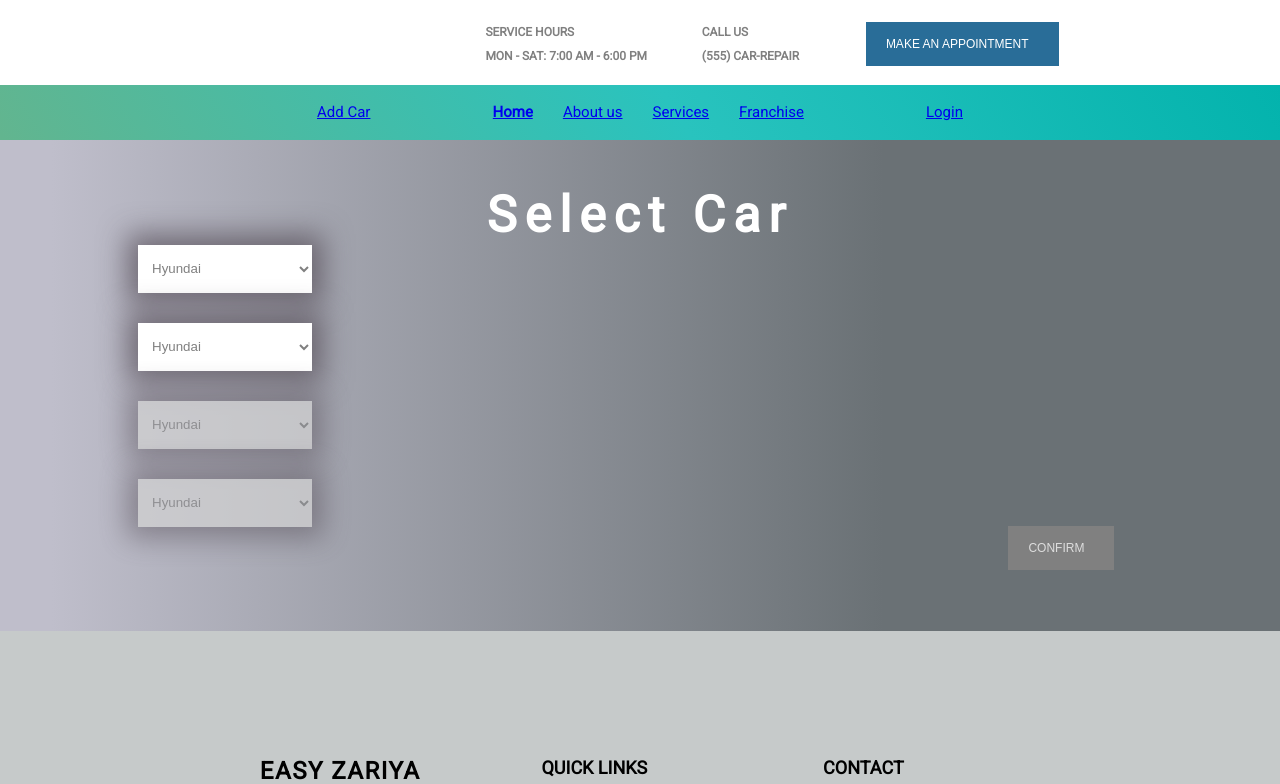
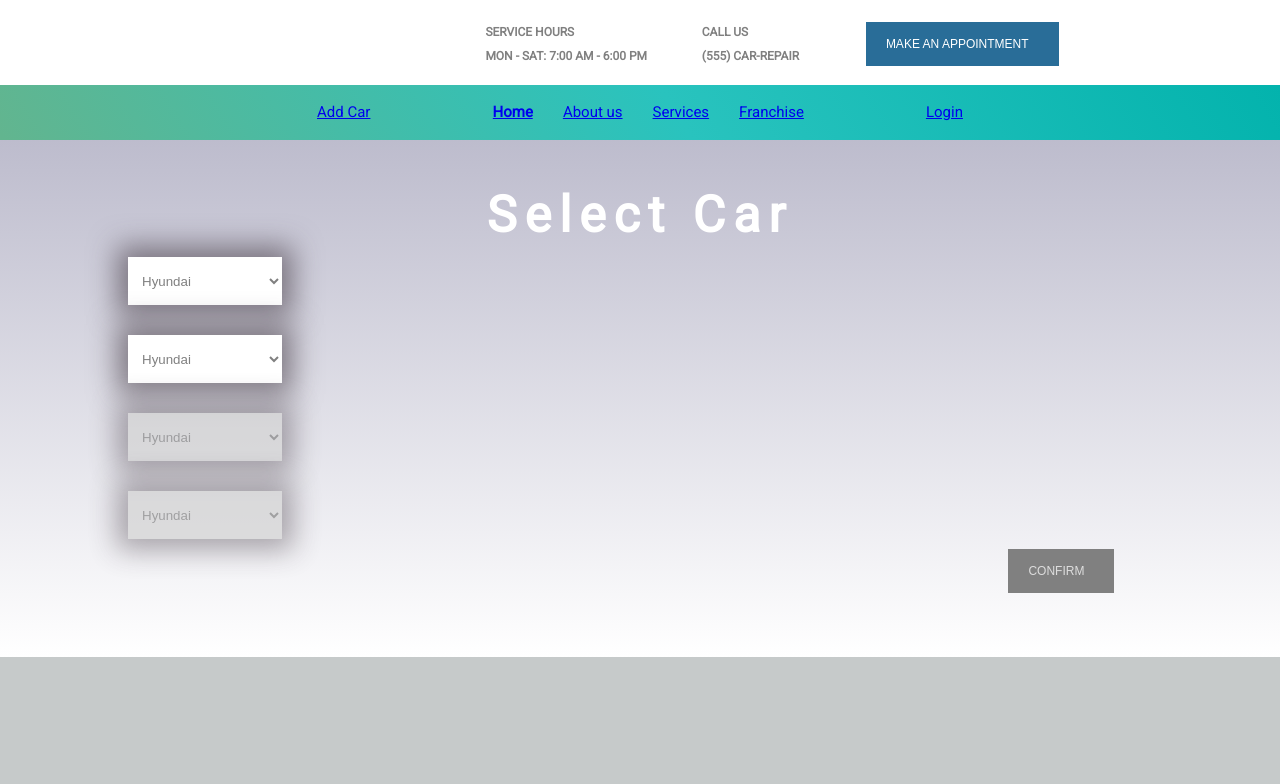
Before and after one commit to easyzariyaDeveloper/CustomerPortal, a React app: page /add-car in a window 1280 px wide. Shown: the top 784 px of the page. Built offline with nearby package versions, Linux system fonts and the light colour scheme.

Commit message:
added mixin and minimized the redundancy

```diff
--- a/src/Assets/common-styled.js
+++ b/src/Assets/common-styled.js
@@ -1,5 +1,5 @@
-import {css} from "styled-components";
-import { base_spacing } from "./style-var";
+import { css } from "styled-components";
+import { base_spacing, header_font_size, header_font_color } from "./style-var";
 
 export const alignHorizontally = css`
   display: flex;
@@ -10,10 +10,29 @@ export const alignCenter = css`
   ${alignHorizontally}
   align-items: center;
 `;
-
+export const flexColumn = css`
+  ${alignCenter}
+  flex-direction :column;
+`;
 export const Spacing1X = css`
   padding: ${base_spacing}px;
-`
+`;
 export const Spacing1_5X = css`
   padding: ${base_spacing * 1.5}px;
-`
+`;
+
+export const PageWrapper = css`
+  position: relative;
+`;
+
+export const PageHeader = css`
+  position: absolute;
+  top: 50px;
+  left: 0;
+  right: 0;
+  font-weight: bold;
+  font-size: ${header_font_size}px;
+  color: ${header_font_color};
+  text-align: center;
+  text-transform: capitalize;
+`;
--- a/src/Assets/scss/index.scss
+++ b/src/Assets/scss/index.scss
@@ -1,24 +1,31 @@
-
 @import "reset.scss";
 @import "variable.scss";
+@import "mixin.scss";
 
-body{
-    font-family: 'Roboto', sans-serif !important;
+body {
+  font-family: "Roboto", sans-serif !important;
   //font-family: 'Roboto Condensed', sans-serif !important;
 }
 
-.vertical-center-element{
+.vertical-center-element {
   display: flex;
   align-items: center;
 }
 
-.link{
+.link {
   text-decoration: none;
   font-size: 16px;
   font-weight: 600;
 }
 
-input::placeholder{
+input::placeholder {
   color: #959595;
   letter-spacing: 1px;
 }
+
+.grey-gradient {
+  @include gradient(
+    saturate(rgba(191, 190, 203, 1), 4%),
+    lighten(rgba(106, 113, 117, 1), 69%)
+  );
+}
--- /dev/null
+++ b/src/Assets/scss/mixin.scss
@@ -0,0 +1,23 @@
+@mixin box-shadow($top, $left, $blur, $color, $inset: false) {
+  @if $inset {
+    -webkit-box-shadow: inset $top $left $blur $color;
+    -moz-box-shadow: inset $top $left $blur $color;
+    box-shadow: inset $top $left $blur $color;
+  } @else {
+    -webkit-box-shadow: $top $left $blur $color;
+    -moz-box-shadow: $top $left $blur $color;
+    box-shadow: $top $left $blur $color;
+  }
+}
+
+@mixin gradient($from, $to) {
+  background: -webkit-gradient(
+    linear,
+    left top,
+    left bottom,
+    from($from),
+    to($to)
+  );
+  background: -moz-linear-gradient(90deg, $from, $to);
+  filter: progid:DXImageTransform.Microsoft.gradient(startColorstr='#{$from}', endColorstr='#{$to}');
+}
--- a/src/Assets/style-var.js
+++ b/src/Assets/style-var.js
@@ -1,4 +1,6 @@
 export const base_spacing = 10;
 export const login_bg_color = "#E7EAFF";
 export const white_color = "#FFFFFF";
-export const border_color= "#D5D5D5";
+export const border_color = "#D5D5D5";
+export const header_font_size = 50;
+export const header_font_color = "#fff";
--- a/src/Component/AddCar/AddCarForm/styles.js
+++ b/src/Component/AddCar/AddCarForm/styles.js
@@ -1,7 +1,7 @@
 import styled from "styled-components";
+import { flexColumn } from "../../../Assets/common-styled";
 
 export const StyledForm = styled.form`
-  width: 17%;
-  display: flex;
-  flex-direction: column;
+  width: 15%;
+  ${flexColumn}
 `;
--- a/src/Component/AddCar/index.js
+++ b/src/Component/AddCar/index.js
@@ -41,7 +41,7 @@ export default function AddCar() {
   ];
   return (
     <PageLayout>
-      <AddCarPageWrapper>
+      <AddCarPageWrapper className="grey-gradient">
         <AddCarPageHeader>Select Car</AddCarPageHeader>
         <AddCarForm fields={dummydata}></AddCarForm>
         <ButtonWrapper>
--- a/src/Component/AddCar/styles.js
+++ b/src/Component/AddCar/styles.js
@@ -1,38 +1,21 @@
 import styled from "styled-components";
-
-const dark_font_color = "#02133C";
-const base_spacing = "10";
+import {
+  flexColumn,
+  PageHeader,
+  PageWrapper,
+} from "../../Assets/common-styled";
 
 export const AddCarPageWrapper = styled.div`
+  ${flexColumn}
+  ${PageWrapper}
   background-size: cover;
-  display: flex;
-  position: relative;
   align-items: flex-start;
-
-  // min-height: 500px;
-  text-align: center;
-  background: rgb(191, 190, 203);
-  background: linear-gradient(
-    90deg,
-    rgba(191, 190, 203, 1) 4%,
-    rgba(106, 113, 117, 1) 69%
-  );
-  padding: 7% 10%;
+  padding: 8% 10%;
 `;
 
 export const AddCarPageHeader = styled.h1`
-  text-align: center;
-  font-weight: bold;
-  color: white;
-  font-size: 50px;
-  position: absolute;
-  top: 50px;
-  left: 0;
-  right: 0;
-  font-weight: bold;
-  color: white;
+  ${PageHeader}
   letter-spacing: 8px;
-  text-transform: capitalize;
 `;
 
 export const ButtonWrapper = styled.div`
```
Also changed, not shown: src/Store/index.js (+11 -14 lines), src/Component/AddCar/mockData.js (added), src/Constants/index.js (renamed from src/Reducer/Constants/index.js). Lines whose indentation alone changed are shown as unchanged.
